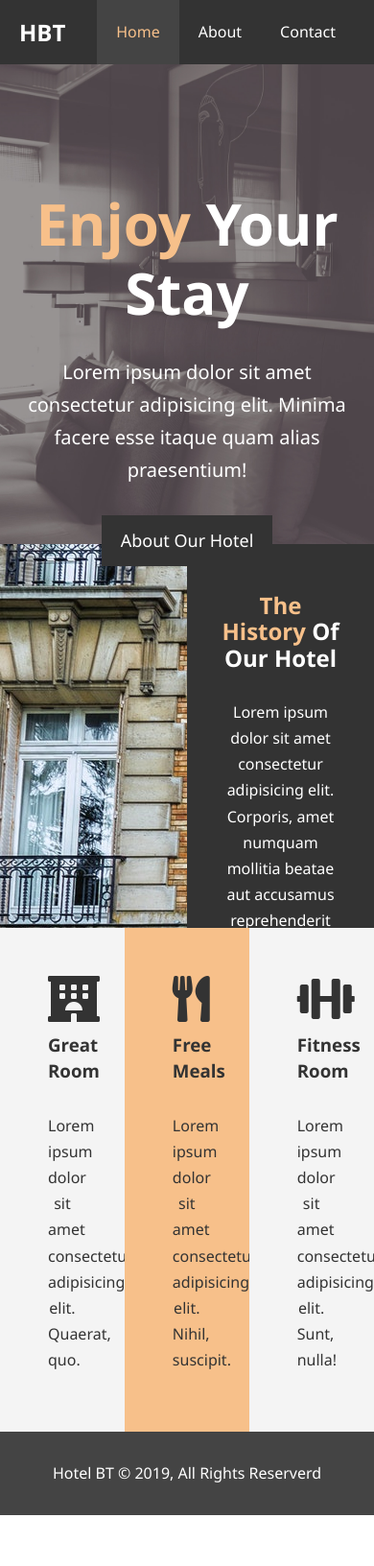
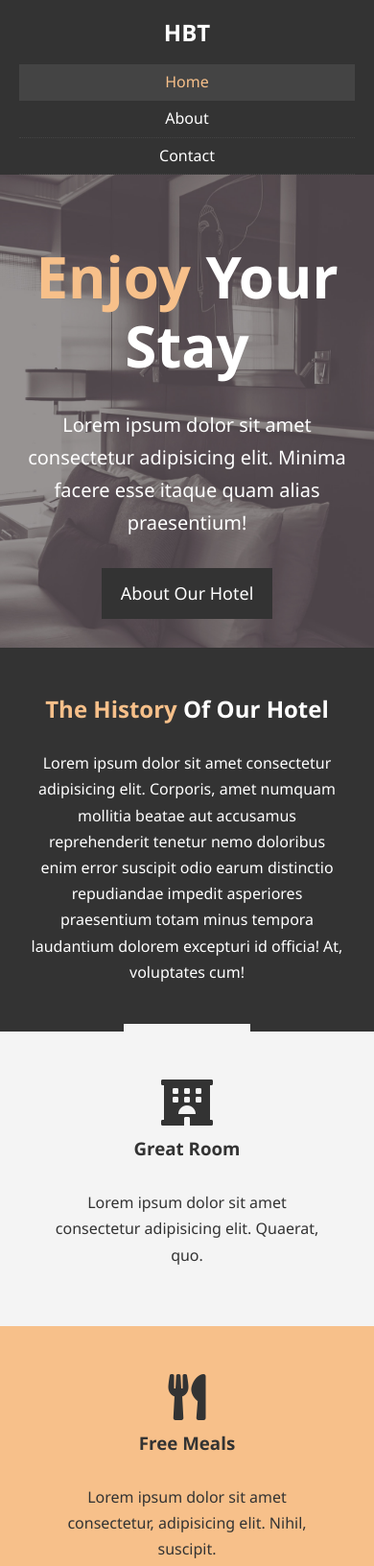
Before and after one commit to kimgyver/hotel-website-reponsive, a plain HTML site: page index.html in a window 390 px wide. Shown: the top 1632 px of the page at 96% size. Before the commit the page ends 1579 px from the top, so only its background shows below. Drawn offline with Linux system fonts and the light colour scheme.

Commit message:
responsive with float and padding, etc

```diff
--- a/about.html
+++ b/about.html
@@ -7,13 +7,14 @@
     <meta name="description" content="Welcome to the most extraordinary hotel in Boston Messachusettes">
     <meta name="keywords" content="hotel, boston hotel, new england hotel">
     <link rel="stylesheet" href="css/style.css">
+    <link rel="stylesheet" media="screen and (max-width: 768px)" href="css/mobile.css">
     <title>HT Hotel | About</title>
 </head>
 <body>
     <header>
         <nav id="navbar">
             <div class="container">
-                <h1><a href="index.html">HBT</a></h1>
+                <h1 class="logo"><a href="index.html">HBT</a></h1>
                 <ul>
                     <li><a href="index.html">Home</a></li>
                     <li><a class="current" href="about.html">About</a></li>
--- /dev/null
+++ b/css/mobile.css
@@ -0,0 +1,55 @@
+#navbar .logo {
+    float: none;
+    text-align: center;
+}
+
+#navbar ul, #navbar ul li {
+    float: none;
+}
+
+#navbar ul li a {
+    padding: 5px;
+    border-bottom: #444 dotted 1px;
+    text-align: center;
+}
+
+#home-info .info-img {
+    display: none;
+}
+
+#home-info .info-content {
+    float: none;
+    width: 100%;
+}
+
+#showcase {
+    height: 100%;
+}
+
+#showcase .showcase-content {
+    padding-top: 70px;
+    padding-bottom: 30px;
+}
+
+.box {
+    float: none;
+    width: 100%;
+}
+
+.l-heading {
+    text-align: center;
+}
+
+#about-info .info-left,
+#about-info .info-right {
+    float: none;
+    width: 100%;
+}
+
+#about-info .info-left {
+    margin-bottom: 30px;
+}
+
+#contact-info .box {
+    border-bottom: #444 dotted 1px;
+}
--- a/css/style.css
+++ b/css/style.css
@@ -42,6 +42,7 @@
 
 .l-heading {
     font-size: 40px;
+    line-height: 1.2;
 }
 
 .clr {
@@ -103,7 +104,7 @@
     overflow: auto;
 }
 
-#navbar h1 {
+#navbar .logo {
     float: left;
     padding-top: 20px;
 }
@@ -229,7 +230,7 @@
 }
 
 #testimonials {
-    height: 600px;
+    height: 100%;
     background: url('../img/test-bg.jpg') no-repeat center/cover;
     padding-top: 80px;
 }
--- a/index.html
+++ b/index.html
@@ -13,13 +13,14 @@
       crossorigin="anonymous"
     />
     <link rel="stylesheet" href="css/style.css">
+    <link rel="stylesheet" media="screen and (max-width: 768px)" href="css/mobile.css">
     <title>HT Hotel | Home</title>
 </head>
 <body>
     <header>
         <nav id="navbar">
             <div class="container">
-                <h1><a href="index.html">HBT</a></h1>
+                <h1 class="logo"><a href="index.html">HBT</a></h1>
                 <ul>
                     <li><a class="current" href="index.html">Home</a></li>
                     <li><a href="about.html">About</a></li>
```
Also changed, not shown: contact.html (+2 -1 lines).
